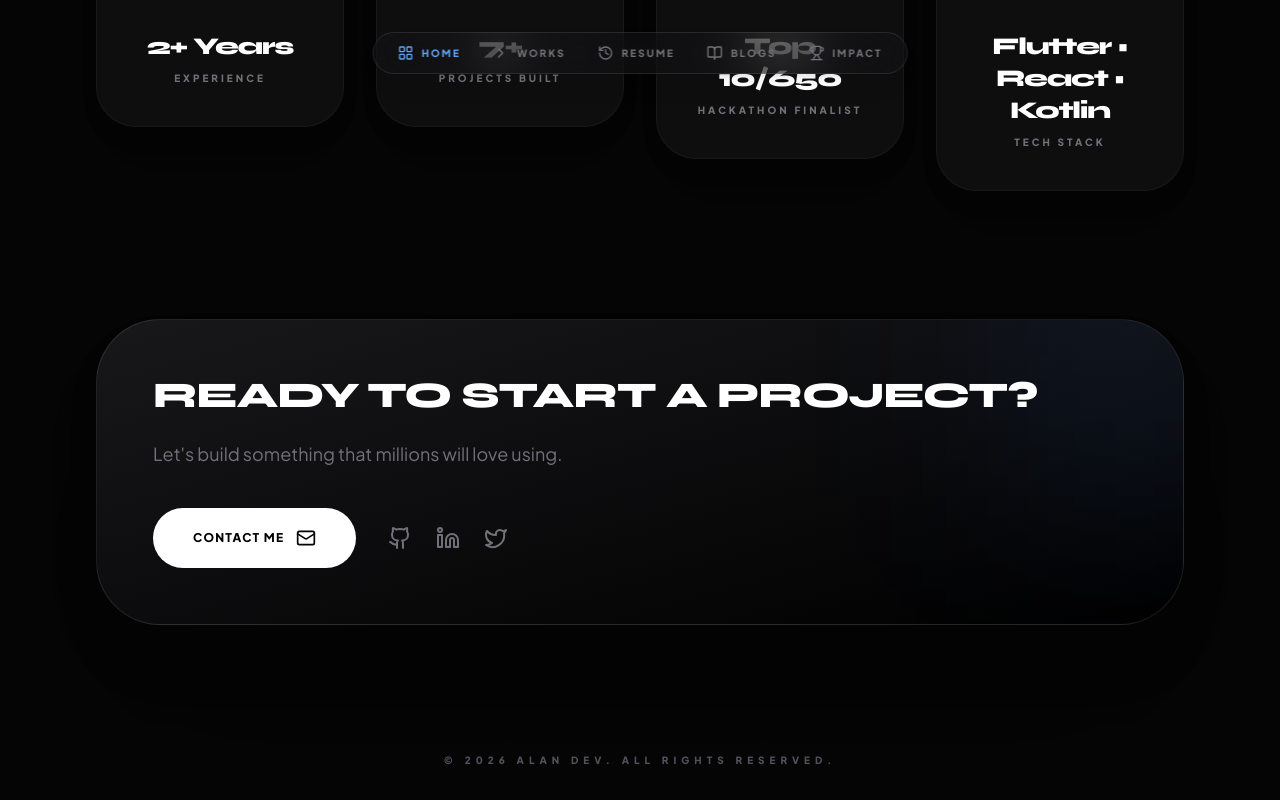
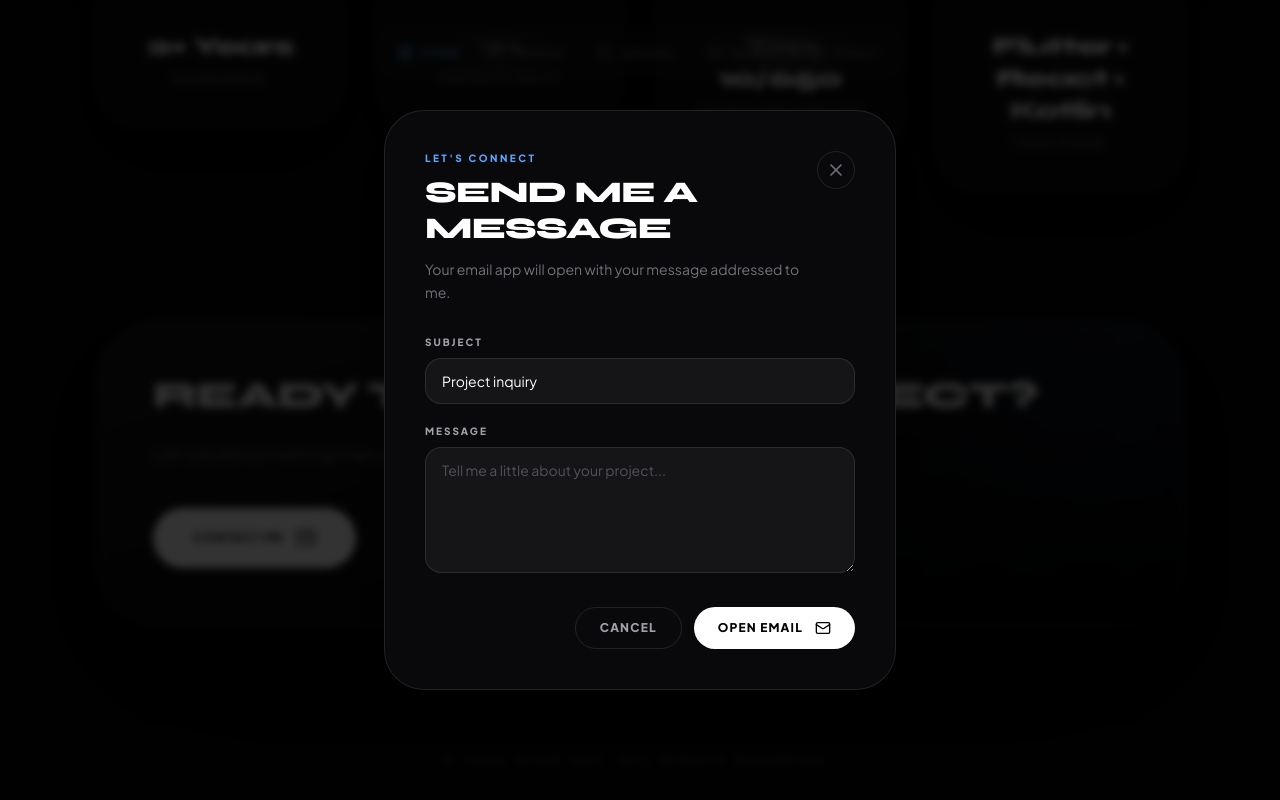
Before and after one commit to bebialen/alans_portfolio_reactjs, a React (Vite) app: page / in a window 1280 px wide. Both pictures are taken after a click on the button "CONTACT ME". Built offline with nearby package versions, Linux system fonts and the light colour scheme.

Commit message:
fix:remove image on hero section

```diff
--- a/App.tsx
+++ b/App.tsx
@@ -25,6 +25,7 @@ const App: React.FC = () => {
   const [isLoading, setIsLoading] = useState(true);
   const [selectedCaseStudy, setSelectedCaseStudy] = useState<Project | null>(null);
   const [viewMode, setViewMode] = useState<'top' | 'all'>('top');
+  const [isContactOpen, setIsContactOpen] = useState(false);
   const scrollRef = useRef<HTMLDivElement>(null);
 
   const navItems = [
@@ -64,6 +65,15 @@ const App: React.FC = () => {
     setIsMenuOpen(false);
   };
 
+  const handleContactSubmit = (event: React.FormEvent<HTMLFormElement>) => {
+    event.preventDefault();
+    const formData = new FormData(event.currentTarget);
+    const subject = String(formData.get('subject') || 'Project inquiry');
+    const message = String(formData.get('message') || '');
+    window.location.href = `mailto:alanbebido2000@gmail.com?subject=${encodeURIComponent(subject)}&body=${encodeURIComponent(message)}`;
+    setIsContactOpen(false);
+  };
+
   return (
     <div className="w-full h-screen bg-[#050505] flex flex-col lg:flex-row relative overflow-hidden text-white overscroll-none">
       <LoadingScreen onComplete={() => setIsLoading(false)} />
@@ -74,6 +84,86 @@ const App: React.FC = () => {
             project={selectedCaseStudy}
             onClose={() => setSelectedCaseStudy(null)}
           />
+        )}
+      </AnimatePresence>
+
+      <AnimatePresence>
+        {isContactOpen && (
+          <motion.div
+            initial={{ opacity: 0 }}
+            animate={{ opacity: 1 }}
+            exit={{ opacity: 0 }}
+            className="fixed inset-0 z-[110] flex items-center justify-center bg-black/80 p-4 backdrop-blur-sm sm:p-6"
+            onClick={() => setIsContactOpen(false)}
+          >
+            <motion.div
+              initial={{ opacity: 0, y: 16, scale: 0.98 }}
+              animate={{ opacity: 1, y: 0, scale: 1 }}
+              exit={{ opacity: 0, y: 16, scale: 0.98 }}
+              transition={{ duration: 0.2 }}
+              role="dialog"
+              aria-modal="true"
+              aria-labelledby="contact-dialog-title"
+              className="max-h-[calc(100vh-2rem)] w-full max-w-lg overflow-y-auto rounded-[2rem] border border-white/10 bg-zinc-950 p-6 shadow-2xl sm:max-h-[calc(100vh-3rem)] sm:rounded-[2.5rem] sm:p-10"
+              onClick={(event) => event.stopPropagation()}
+            >
+              <div className="mb-8 flex items-start justify-between gap-4">
+                <div>
+                  <p className="mb-2 text-[10px] font-black uppercase tracking-[0.25em] text-blue-400">Let's connect</p>
+                  <h2 id="contact-dialog-title" className="text-2xl font-black uppercase tracking-tight text-white sm:text-3xl">Send me a message</h2>
+                  <p className="mt-3 text-sm leading-relaxed text-zinc-500">Your email app will open with your message addressed to me.</p>
+                </div>
+                <button
+                  type="button"
+                  aria-label="Close contact dialog"
+                  onClick={() => setIsContactOpen(false)}
+                  className="shrink-0 rounded-full border border-white/10 p-2 text-zinc-500 transition-colors hover:text-white"
+                >
+                  <X className="h-5 w-5" />
+                </button>
+              </div>
+
+              <form onSubmit={handleContactSubmit} className="space-y-5">
+                <div>
+                  <label htmlFor="contact-subject" className="mb-2 block text-[10px] font-black uppercase tracking-[0.2em] text-zinc-400">Subject</label>
+                  <input
+                    id="contact-subject"
+                    name="subject"
+                    type="text"
+                    defaultValue="Project inquiry"
+                    required
+                    className="w-full rounded-2xl border border-white/10 bg-white/5 px-4 py-3 text-sm text-white outline-none transition-colors placeholder:text-zinc-600 focus:border-blue-500"
+                  />
+                </div>
+                <div>
+                  <label htmlFor="contact-message" className="mb-2 block text-[10px] font-black uppercase tracking-[0.2em] text-zinc-400">Message</label>
+                  <textarea
+                    id="contact-message"
+                    name="message"
+                    rows={5}
+                    placeholder="Tell me a little about your project..."
+                    required
+                    className="w-full resize-y rounded-2xl border border-white/10 bg-white/5 px-4 py-3 text-sm text-white outline-none transition-colors placeholder:text-zinc-600 focus:border-blue-500"
+                  />
+                </div>
+                <div className="flex flex-col-reverse gap-3 pt-2 sm:flex-row sm:justify-end">
+                  <button
+                    type="button"
+                    onClick={() => setIsContactOpen(false)}
+                    className="w-full rounded-full border border-white/10 px-6 py-3 text-xs font-black uppercase tracking-widest text-zinc-400 transition-colors hover:text-white sm:w-auto"
+                  >
+                    Cancel
+                  </button>
+                  <button
+                    type="submit"
+                    className="flex w-full items-center justify-center gap-3 rounded-full bg-white px-6 py-3 text-xs font-black uppercase tracking-widest text-black transition-colors hover:bg-blue-400 sm:w-auto"
+                  >
+                    Open email <Mail className="h-4 w-4" />
+                  </button>
+                </div>
+              </form>
+            </motion.div>
+          </motion.div>
         )}
       </AnimatePresence>
 
@@ -476,7 +566,11 @@ const App: React.FC = () => {
                 <h3 className="text-2xl sm:text-4xl font-black text-white mb-4 sm:mb-6 tracking-tight font-display uppercase">READY TO START A PROJECT?</h3>
                 <p className="text-zinc-500 mb-8 sm:mb-10 text-base sm:text-lg">Let's build something that millions will love using.</p>
                 <div className="flex flex-col sm:flex-row items-center justify-center lg:justify-start gap-6 sm:gap-8">
-                  <button className="w-full sm:w-auto bg-white text-black px-10 py-4 sm:py-5 rounded-full font-black text-xs tracking-widest flex items-center justify-center gap-3">
+                  <button
+                    type="button"
+                    onClick={() => setIsContactOpen(true)}
+                    className="w-full sm:w-auto bg-white text-black px-10 py-4 sm:py-5 rounded-full font-black text-xs tracking-widest flex items-center justify-center gap-3 hover:bg-blue-400 transition-colors"
+                  >
                     CONTACT ME <Mail className="w-5 h-5" />
                   </button>
                   <div className="flex items-center gap-6">
```
Also changed, not shown: components/TerminalHero.tsx (+33 -211 lines).
